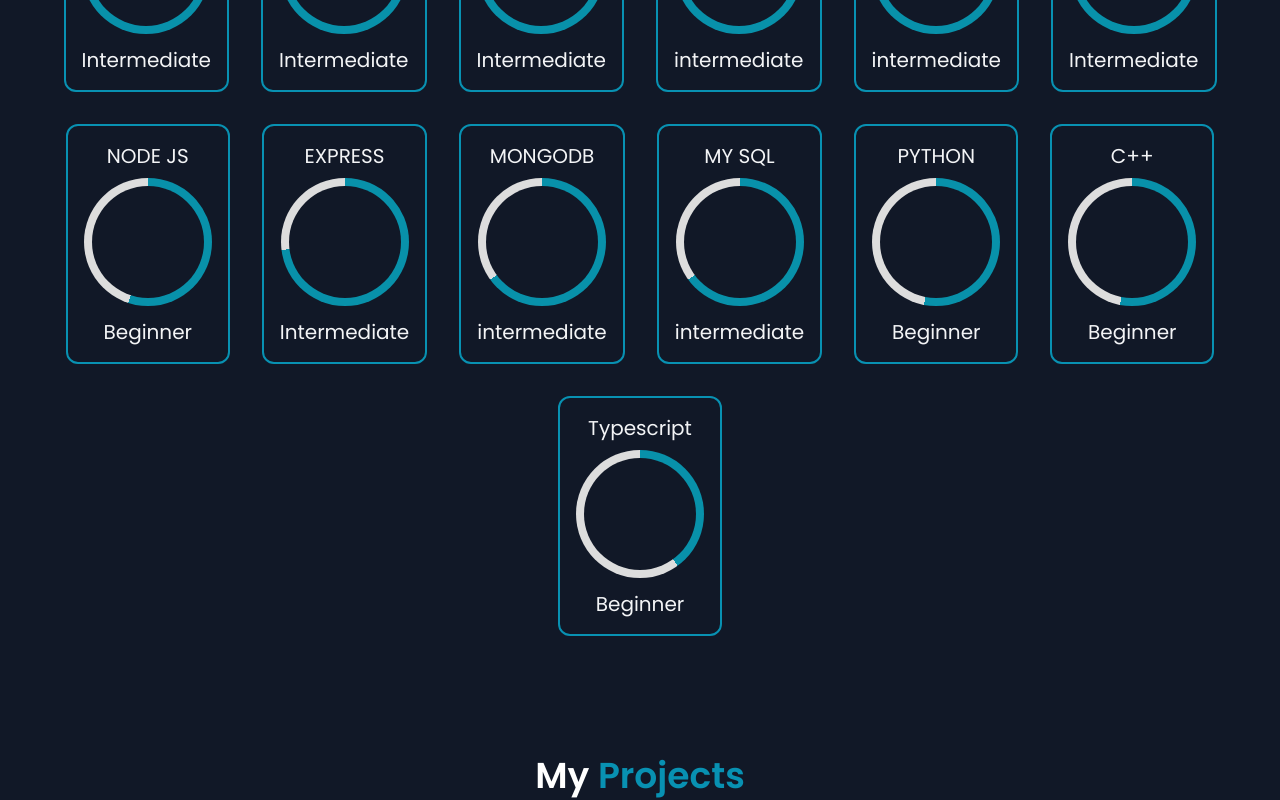
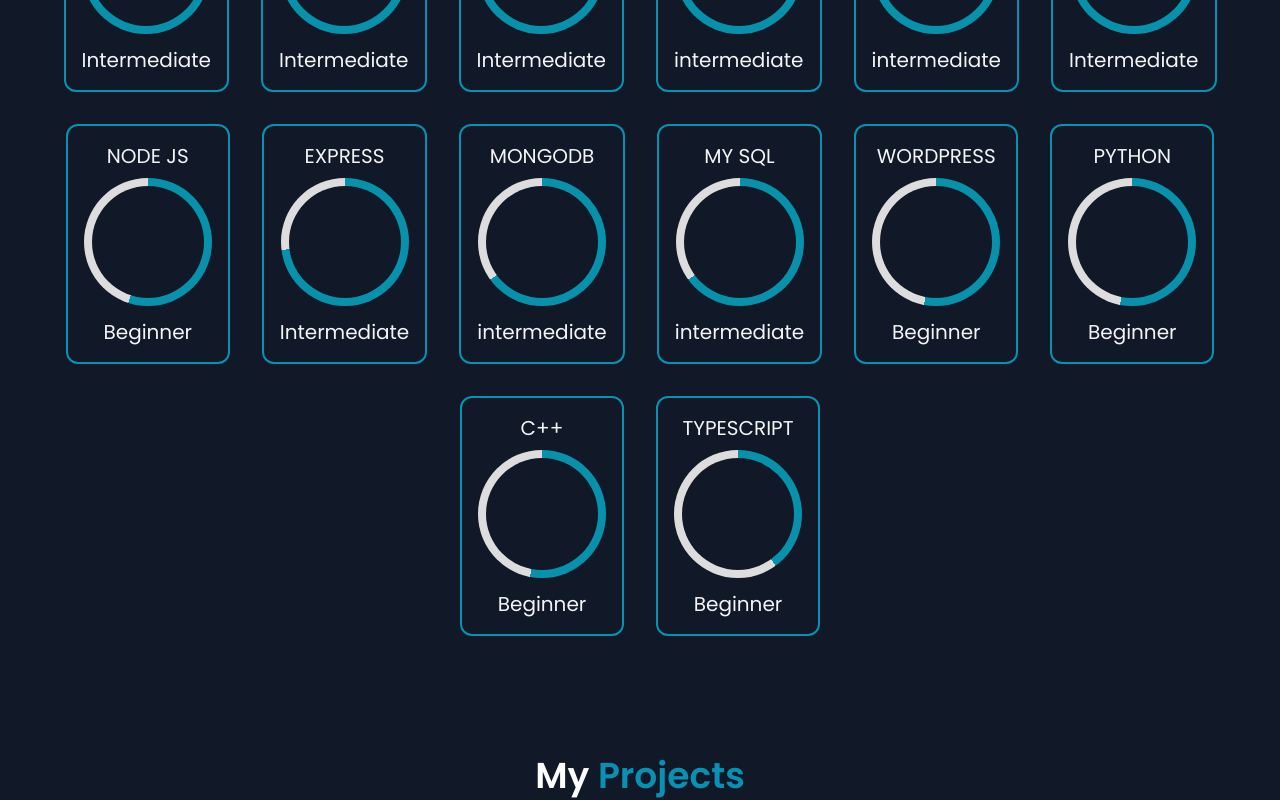
Before and after one commit to Naeemu11ah/myPortfolio, a React app: page / in a window 1280 px wide. Shown: the part 2340-3140 px from the top of the page. Built offline with nearby package versions, Linux system fonts and the light colour scheme; the HTML template or start-up script is replaced by a standard one.

Commit message:
added wordpress project

```diff
--- a/src/components/Project.jsx
+++ b/src/components/Project.jsx
@@ -8,6 +8,7 @@
 import projectSix from "../assets/images/ticTacToe.png";
 import projectSeven from "../assets/images/todo.png";
 import projectEight from "../assets/images/weatherApp.png";
+import projectNine from "../assets/images/webCloneByWordpress.png";
 import { Pagination } from "swiper";
 import "swiper/css";
 import "swiper/css/pagination";
@@ -35,6 +36,12 @@
       github_link: "https://github.com/Naeemu11ah/PW_skills_web_Home-page.git",
       video_link:
         "https://www.linkedin.com/posts/naeemullah-%7E-081059352_programming-activity-7367138094132752384-J95F?utm_source=share&utm_medium=member_desktop&rcm=ACoAAFftsiEB4tZusIFGExXzwDNsmOyFmnG3S1s",
+    },
+    {
+      img: projectNine,
+      name: "WebClone with Wordpress",
+      video_link:
+        "https://www.linkedin.com/posts/naeemullah-%7E-081059352_built-to-practice-wordpress-it-could-be-activity-7431019788820353024-48fl?utm_source=share&utm_medium=member_desktop&rcm=ACoAAFftsiEB4tZusIFGExXzwDNsmOyFmnG3S1s",
     },
     {
       img: projectFour,
--- a/src/components/Skills.jsx
+++ b/src/components/Skills.jsx
@@ -61,6 +61,12 @@
       count: 65,
     },
     {
+      name: "WORDPRESS",
+      logo: "devicon-wordpress-plain",
+      level: "Beginner",
+      count: 53,
+    },
+    {
       name: "PYTHON",
       logo: "devicon-python-plain",
       level: "Beginner",
@@ -73,7 +79,7 @@
       count: 53,
     },
     {
-      name: "Typescript",
+      name: "TYPESCRIPT",
       logo: "devicon-typescript-plain",
       level: "Beginner",
       count: 40,
```
Also changed, not shown: src/assets/images/webCloneByWordpress.png (added).
